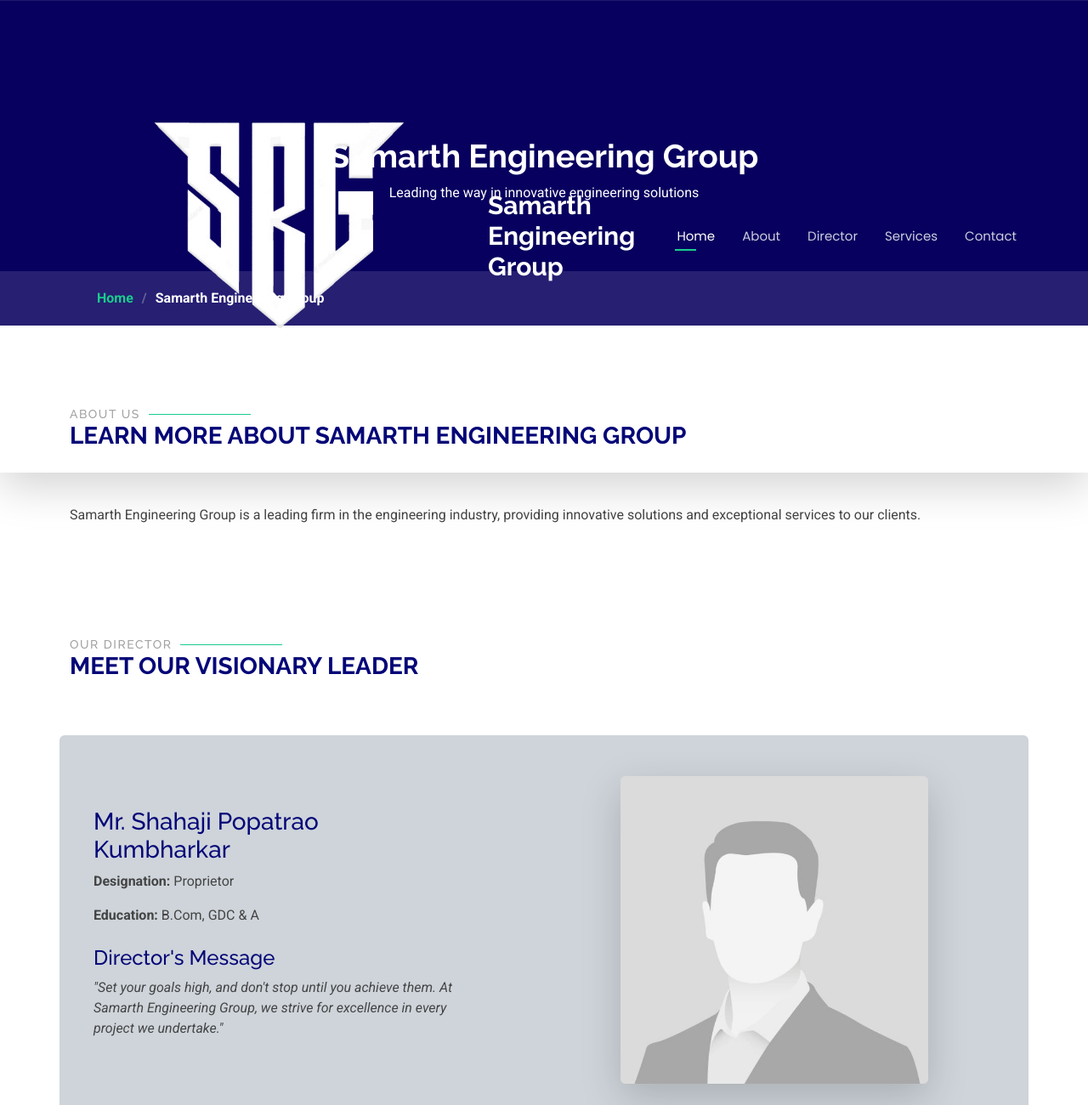
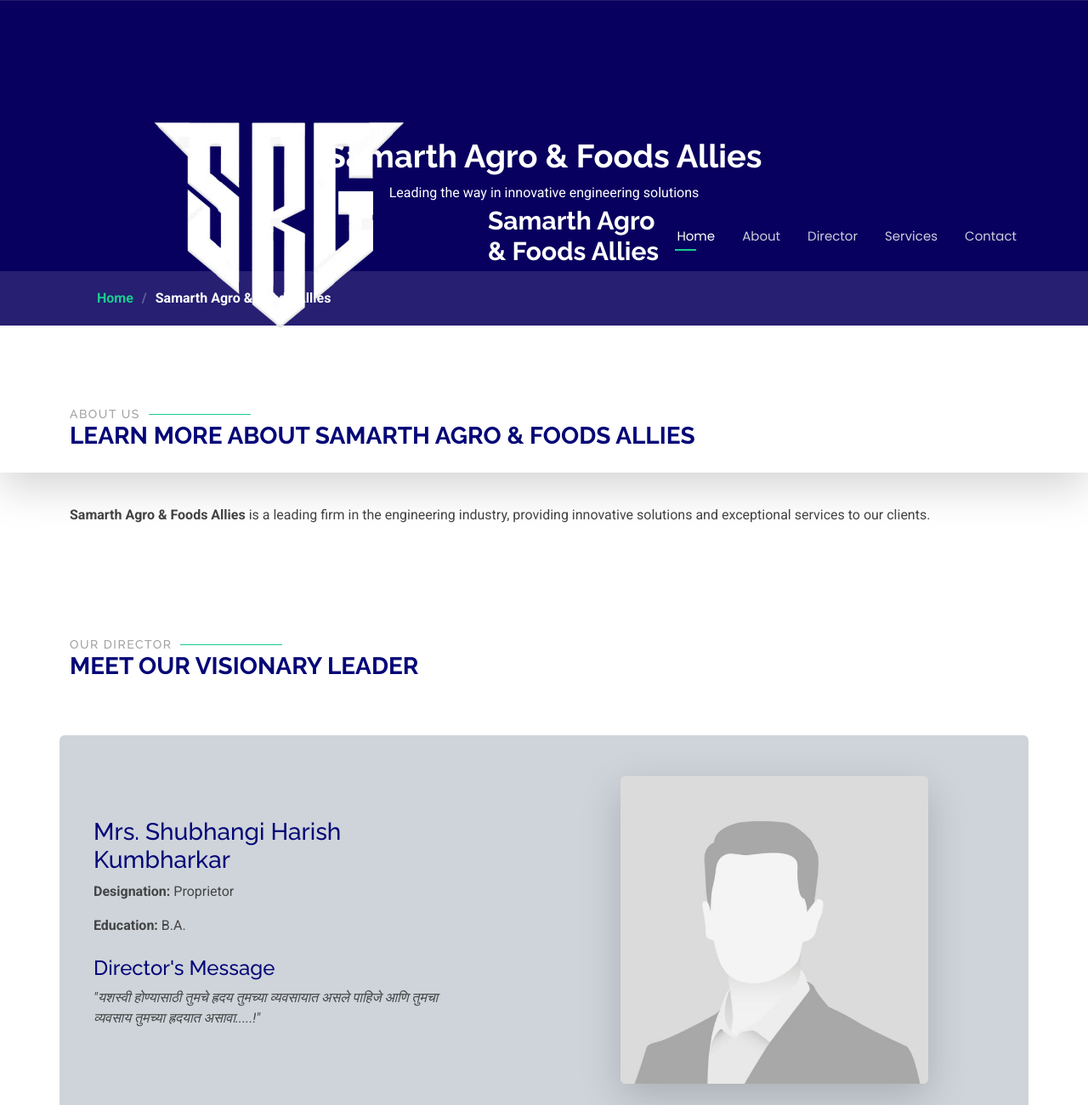
Before and after one commit to atharvsankpal7/Samarth-Business-Group-DP, a plain HTML site: page pages/Agro-Food-Allies.html in a window 1280 px wide. Shown: the top 1300 px of the page at 85% size. Drawn offline with Linux system fonts and the light colour scheme; files whose address does not match are found by name.

Commit message:
Update Agro-Food-Allies.html

```diff
--- a/pages/Agro-Food-Allies.html
+++ b/pages/Agro-Food-Allies.html
@@ -3,7 +3,7 @@
   <head>
     <meta charset="utf-8" />
     <meta content="width=device-width, initial-scale=1.0" name="viewport" />
-    <title>Samarth Engineering Group</title>
+    <title>Samarth Agro & Foods Allies</title>
     <meta
       name="description"
       content="Samarth Engineering Group - Leading engineering solutions"
@@ -52,7 +52,7 @@
       >
         <a href="../index.html" class="logo d-flex align-items-center">
           <img src="assets/img/logo.png" alt="" />
-          <h1 class="sitename">Samarth Engineering Group</h1>
+          <h1 class="sitename">Samarth Agro & Foods Allies</h1>
         </a>
 
         <nav id="navmenu" class="navmenu">
@@ -75,7 +75,7 @@
           <div class="container">
             <div class="row d-flex justify-content-center text-center">
               <div class="col-lg-8">
-                <h1>Samarth Engineering Group</h1>
+                <h1>Samarth Agro & Foods Allies</h1>
                 <p class="mb-0">
                   Leading the way in innovative engineering solutions
                 </p>
@@ -87,7 +87,7 @@
           <div class="container">
             <ol>
               <li><a href="../index.html">Home</a></li>
-              <li class="current">Samarth Engineering Group</li>
+              <li class="current">Samarth Agro & Foods Allies</li>
             </ol>
           </div>
         </nav>
@@ -100,13 +100,13 @@
           <h2>About Us</h2>
           <div>
             <span>Learn More About</span>
-            <span class="description-title">Samarth Engineering Group</span>
+            <span class="description-title">Samarth Agro & Foods Allies</span>
           </div>
         </div>
 
         <div class="container" data-aos="fade-up">
           <p>
-            Samarth Engineering Group is a leading firm in the engineering
+            <b>Samarth Agro & Foods Allies </b> is a leading firm in the engineering
             industry, providing innovative solutions and exceptional services to
             our clients.
           </p>
@@ -127,13 +127,13 @@
         <div class="container bg-dark-subtle rounded py-5" data-aos="fade-up">
           <div class="row justify-content-between align-items-center mx-3">
             <div class="col-lg-5">
-              <h3>Mr. Shahaji Popatrao Kumbharkar</h3>
+              <h3>Mrs. Shubhangi Harish Kumbharkar</h3>
               <p><strong>Designation:</strong> Proprietor</p>
-              <p><strong>Education:</strong> B.Com, GDC & A</p>
+              <p><strong>Education:</strong> B.A.</p>
               <div class="mt-4">
                 <h4>Director's Message</h4>
                 <blockquote class="fst-italic">
-                  "Set your goals high, and don't stop until you achieve them. At Samarth Engineering Group, we strive for excellence in every project we undertake."
+                  "यशस्वी होण्यासाठी तुमचे ह्रदय तुमच्या व्यवसायात असले पाहिजे आणि तुमचा व्यवसाय तुमच्या ह्रदयात असावा.....!"
                 </blockquote>
               </div>
             </div>
@@ -207,7 +207,7 @@
           <div>
             <span>Get in Touch</span>
             <span class="description-title"
-              >With Samarth Engineering Group</span
+              >With Samarth Agro & Foods Allies</span
             >
           </div>
         </div>
@@ -223,7 +223,7 @@
                 <i class="bi bi-geo-alt flex-shrink-0"></i>
                 <div>
                   <h3>Address</h3>
-                  <p>123 Engineering Street, Tech City, State 12345</p>
+                  <p>Gate No-61,Kumbharkar Wasti MIDC Baramati, Dist- Pune 413133</p>
                 </div>
               </div>
               <div
```
